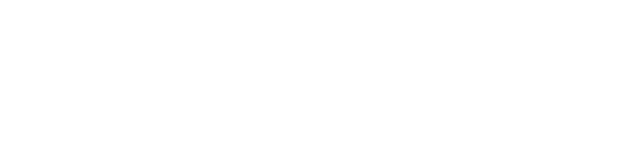
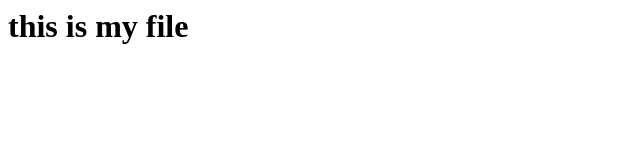
Before and after one commit to ericwamba/HttpsRemoteRepo, a plain HTML site: page index.html in a window 1280 px wide. Shown: the whole page, without its empty margins (0-640 px from the left). Drawn offline with Linux system fonts and the light colour scheme.

Commit message:
Update index.html

```diff
--- a/index.html
+++ b/index.html
@@ -2,7 +2,7 @@
 
 <head>
 </head>
-
+  <h1> this is my file </H1>
 <body>
 </body>
 
```
